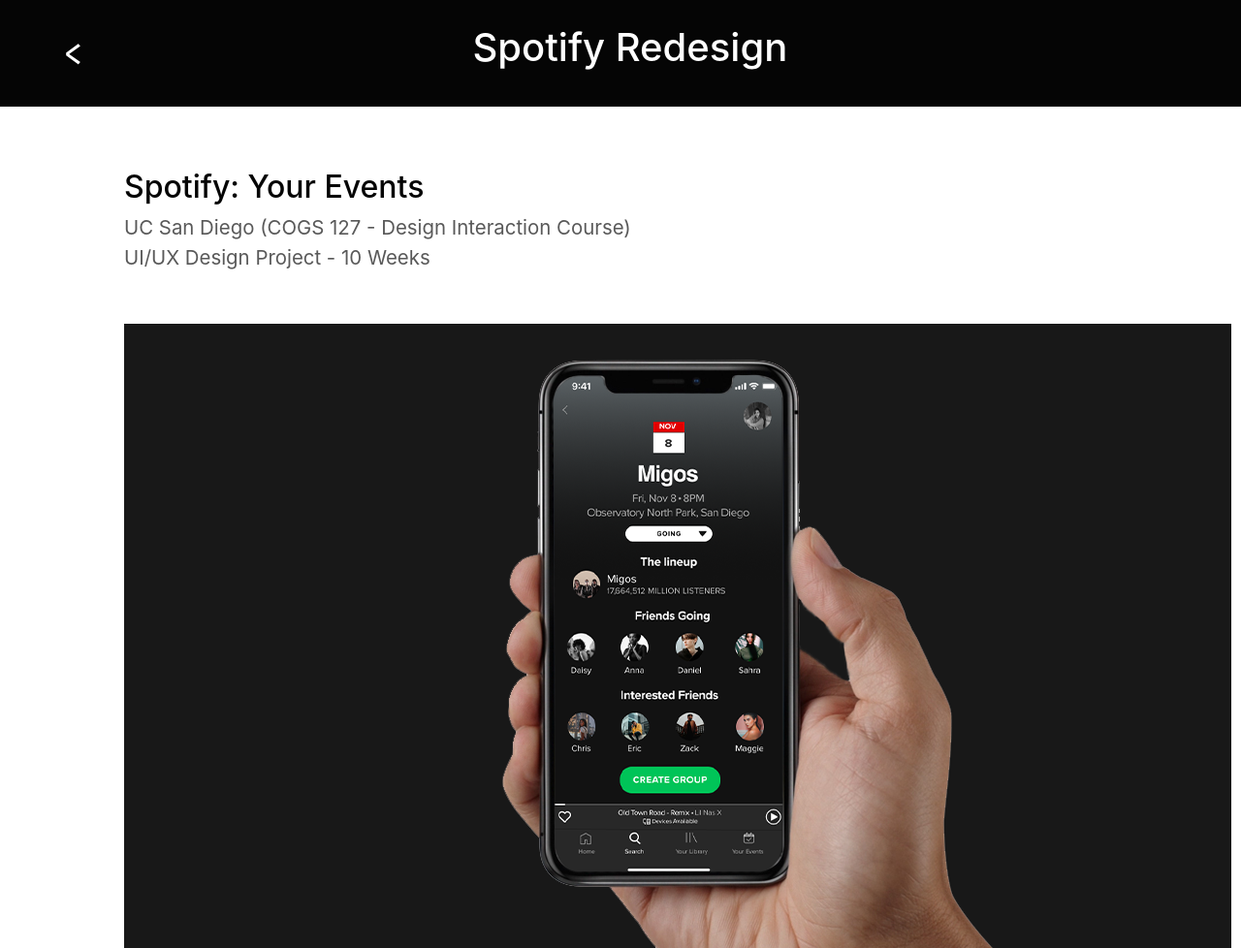
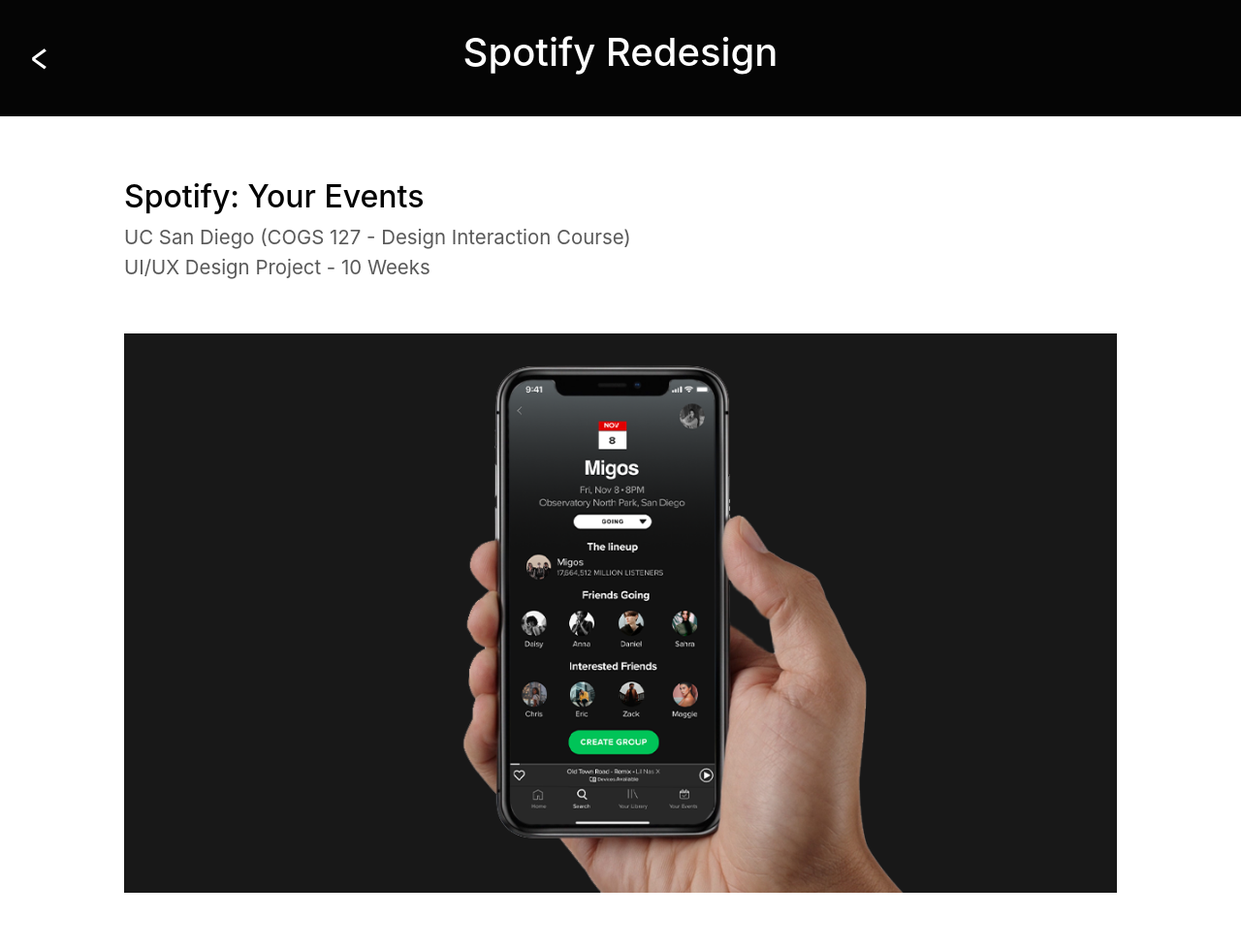
Before and after one commit to d1gallar/portfolio, a plain HTML site: page spotify_project.html in a window 1280 px wide. Shown: the top 978 px of the page at 97% size. Drawn offline with nearby package versions, Linux system fonts and the light colour scheme.

```diff
--- a/css/style.css
+++ b/css/style.css
@@ -219,7 +219,7 @@ hr.homeline{
 }
 
 p .inner{
-  font-size: 0.9em;
+  font-size: 0.09em;
   font-family: 'Karla';
   font-style: light;
   text-align: center;
@@ -278,29 +278,22 @@ p .inner{
   padding: 2%;
 }
 
-.projectBack div{
-    background: rgba(0,0,0,0.98);
-    padding: 25px;
+.projectBack {
+  background: rgba(0,0,0,0.98);
+  padding: 30px 0px 30px 0px;
 }
 
 .projectBack h2{
-    background: transparent;
-    text-align: center;
-    color: white;
-    margin-right: 33%;
-    font-size: 2.5em;
+  text-align: center;
+  color: white;
+  font-size: 2.5em;
 }
 
 .backButton{
+  font-size: 2.5em;
   background-color: transparent;
   color: white;
-  padding: 30px;
-  margin-left: 25px;
-  margin-top: -5%;
-  border: 2px rgba(0,0,0,98);
-  margin-right: 25px;
-  font-size: 2.5em;
-  text-decoration: none;
+  padding-left: 30px;
 }
 
 .backButton:hover{
--- a/spotify_project.html
+++ b/spotify_project.html
@@ -33,12 +33,13 @@
 
 <body>
   <div class="projectBack row">
-    <div class="col-md-3">
+    <div class="col-md-4">
       <a class="backButton" href="projects.html"><</a>
     </div>
-    <div class="col-md-9">
-      <h2> Spotify Redesign</h2>
+    <div class="col-md-4">
+      <h2>Spotify Redesign</h2>
     </div>
+    <div class="col-md-4"></div>
   </div>
 
   <div class="projectTabText">
@@ -47,7 +48,7 @@
       <br> UI/UX Design Project - 10 Weeks</p>
     <br>
 
-    <img src="images/projects/spotify/spotify_intro.png">
+    <img src="images/projects/spotify/spotify_intro.png" width="100%">
   </div>
   <div class="projectTabText">
     <h2>Project Overview</h2>
```
Also changed, not shown: about.html (+1 -5 lines), contact.html (+3 -2 lines), index.html (+0 -3 lines), java_projects.html (+3 -2 lines), javascript_projects.html (+3 -2 lines), projects.html (+0 -3 lines), 1 other file.
